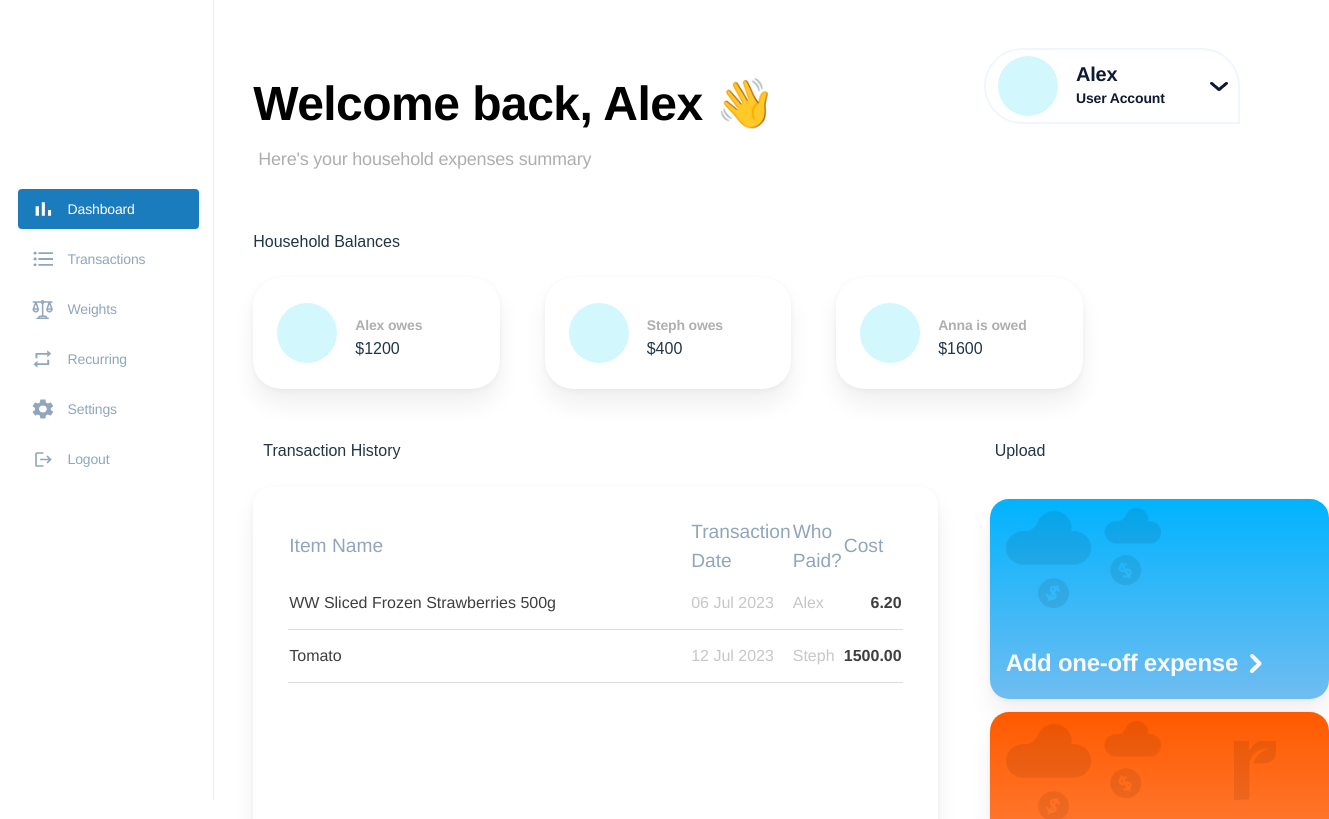
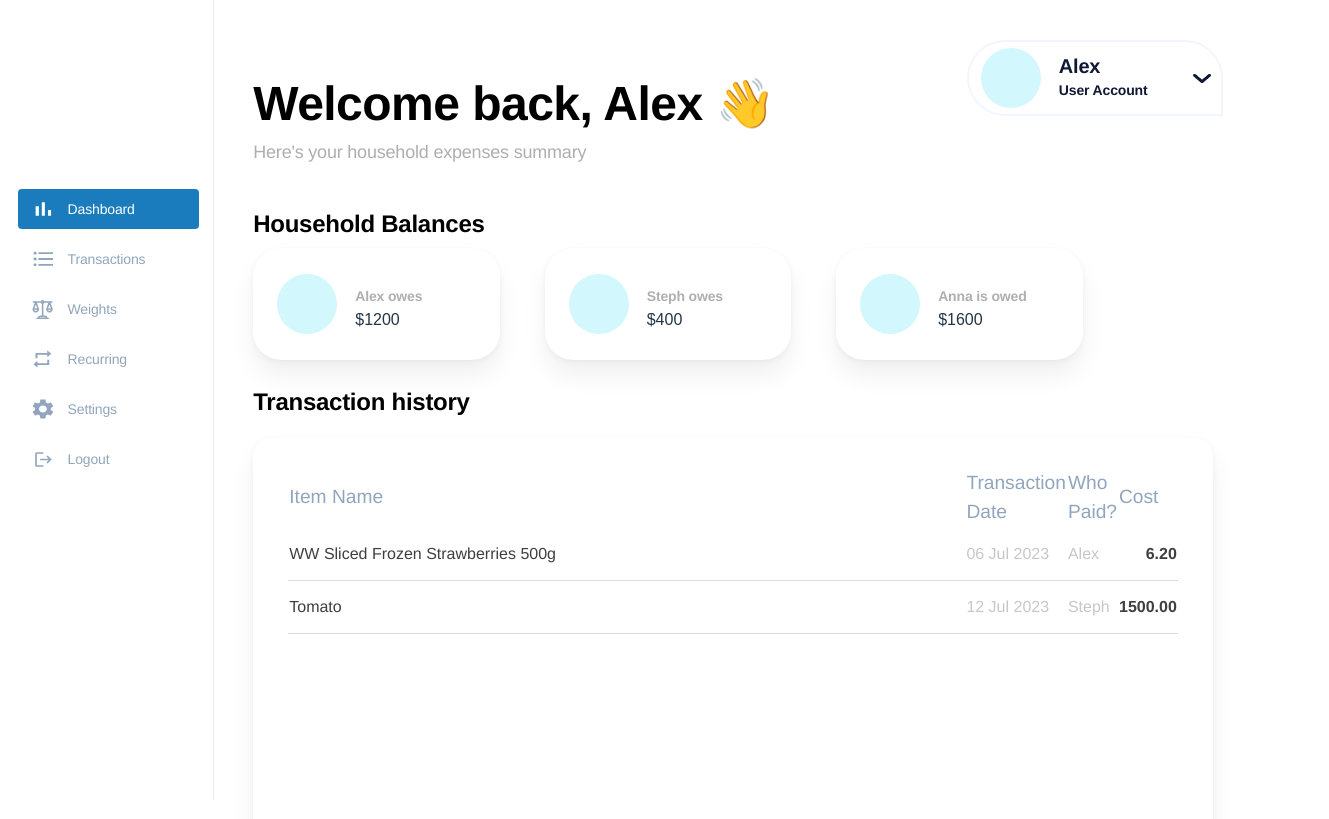
Before and after one commit to akirafeng2/everyday_rewards_finance_tool, a React (Vite) app in the folder src/frontend/: page /Dashboard in a window 1280 px wide. Shown: the top 819 px of the page, 1329 px wide, since content can reach past the window. Built offline with nearby package versions, Linux system fonts and the light colour scheme; what supertokens-auth-react would draw is missing.

Commit message:
dashboard progress - table needs work

```diff
--- a/src/frontend/src/App.css
+++ b/src/frontend/src/App.css
@@ -1,12 +1,17 @@
 .content {
-  width: 960px;
+  min-width: 960px;
+  width: 100%;
+  max-width: 1216px;
   margin-left: 40px;
   margin-right: 40px;
+  position: relative;
 }
 
 .main {
-  width: 83vw;
+  width: 82vw;
   min-width: 1040px;
+  display:flex;
+  justify-content: center;
 }
 
 .sidebarBuffer{
@@ -20,27 +25,3 @@
   justify-content: flex-start;
   flex-direction: row;
 }
-
-.header {
-  color: #000000;
-  font-family: "DM Sans-Bold", Helvetica;
-  font-size: 48px;
-  font-weight: 700;
-  letter-spacing: -0.53px;
-  line-height: 48px;
-  width: 533px;
-  white-space: nowrap;
-  margin-top: 80px;
-  margin-bottom: 19px;
-}
-
-.subheader {
-  color: #aeaeae;
-  font-family: "DM Sans-Regular", Helvetica;
-  font-size: 18px;
-  font-weight: 400;
-  letter-spacing: -0.2px;
-  line-height: 24px;
-  margin-bottom: 59px;
-  margin-left: 5px;
-}
--- a/src/frontend/src/components/account_button/account_button.css
+++ b/src/frontend/src/components/account_button/account_button.css
@@ -4,8 +4,8 @@
   border-radius: 50px 50px 0px 50px;
   height: 72px;
   position: absolute;
-  top: 48px;
-  right:40px;
+  top: 40px;
+  right:0px;
   width: 240px;
   padding-left: 12px;
 
--- a/src/frontend/src/components/headers/header.tsx
+++ b/src/frontend/src/components/headers/header.tsx
@@ -1,3 +1,5 @@
+import "./headers.css"
+
 interface HeaderProps{
     text: string
 }
--- /dev/null
+++ b/src/frontend/src/components/headers/headers.css
@@ -0,0 +1,31 @@
+.header {
+  color: #000000;
+  font-family: "DM Sans-Bold", Helvetica;
+  font-size: 48px;
+  font-weight: 700;
+  letter-spacing: -0.53px;
+  line-height: 48px;
+  width: 533px;
+  white-space: nowrap;
+  margin-top: 80px;
+  margin-bottom: 12px;
+}
+
+.tagline {
+  color: #aeaeae;
+  font-family: "DM Sans-Regular", Helvetica;
+  font-size: 18px;
+  font-weight: 400;
+  letter-spacing: -0.2px;
+  line-height: 24px;
+  margin-bottom: 48px;
+}
+
+.subheader {
+  color: black;
+  font-family: "DM Sans-Bold", Helvetica;
+  font-size: 24px;
+  font-weight: 700;
+  letter-spacing: -0.26px;
+  line-height: 24px;
+}
--- a/src/frontend/src/components/headers/subheader.tsx
+++ b/src/frontend/src/components/headers/subheader.tsx
@@ -1,3 +1,5 @@
+import "./headers.css"
+
 interface SubHeaderProps{
     text: string
 }
--- /dev/null
+++ b/src/frontend/src/components/headers/tagline.tsx
@@ -0,0 +1,13 @@
+import "./headers.css"
+
+interface TaglineProps{
+    text: string
+}
+
+const Tagline = ({text}: TaglineProps) => {
+  return (
+    <div className="tagline">{text}</div>
+  );
+};
+
+export default Tagline;
--- a/src/frontend/src/pages/Dashboard/Dashboard.tsx
+++ b/src/frontend/src/pages/Dashboard/Dashboard.tsx
@@ -1,37 +1,22 @@
 import Header from "../../components/headers/header";
 import SubHeader from "../../components/headers/subheader";
+import Tagline from "../../components/headers/tagline";
 import OwingGroup from "./components/owing_group";
 import DashboardTable from "./components/dashboard_table";
-import UploadTile from "./components/upload_tiles";
 import Cookies from "js-cookie";
 import "./dashboard.css";
 
 function Dashboard() {
   console.log(Cookies.get());
   return (
-    <div className="main">
-      <div className="content">
+      <>
         <Header text="Welcome back, Alex 👋" />
-        <SubHeader text="Here's your household expenses summary" />
-        Household Balances
+        <Tagline text="Here's your household expenses summary" />
+        <SubHeader text="Household Balances" />
         <OwingGroup />
-        <div className="hcontainer">
-          <div className="vcontainer">
-            <div id="transaction_history_wrapper">Transaction History</div>
-            <DashboardTable />
-          </div>
-          <div className="vcontainer">
-            <div id="upload_wrapper">Upload</div>
-            <UploadTile colour="blue">Add one-off expense</UploadTile>
-            <UploadTile colour="red">
-              Upload everyday
-              <br />
-              rewards purchases
-            </UploadTile>
-          </div>
-        </div>
-      </div>
-    </div>
+        <SubHeader text="Transaction history" />
+        <DashboardTable />
+      </>
   );
 }
 
--- a/src/frontend/src/pages/Dashboard/dashboard.css
+++ b/src/frontend/src/pages/Dashboard/dashboard.css
@@ -21,10 +21,7 @@
     0px 16px 24px #0000000f;
 
   height: 392px;
-
-  min-width: 50ch;
-  max-width: 70ch;
-  width: 48vw;
+  width: calc(100% - 80px);
 
   margin-top: 23px;
 
@@ -40,8 +37,8 @@
 }
 
 .hcontainer.owings {
-  margin-top: 23px;
-  margin-bottom: 50px;
+  margin-top: 12px;
+  margin-bottom: 30px;
 }
 
 .hcontainer.upload_tile_text {
--- a/src/frontend/src/pages/LayoutPage.tsx
+++ b/src/frontend/src/pages/LayoutPage.tsx
@@ -7,7 +7,7 @@ import Transactions from "./Transactions/Transactions";
 import Weights from "./Weights";
 import Settings from "./Settings";
 import OneOff from "./OneOff";
-import "./../App.css"
+import "./../App.css";
 
 function LayoutPage() {
   const { Page } = useParams<{ Page: string }>();
@@ -33,10 +33,15 @@ function LayoutPage() {
   return (
     <>
       <Sidebar activePage={pageToDisplay} />
-      <AccountButton />
+
       <div className="bufferMainContainer">
-        <div className="sidebarBuffer"/>
-        {renderPageComponent()}
+        <div className="sidebarBuffer" />
+        <div className="main">
+          <div className="content">
+            <AccountButton />
+            {renderPageComponent()}
+          </div>
+        </div>
       </div>
     </>
   );
```
